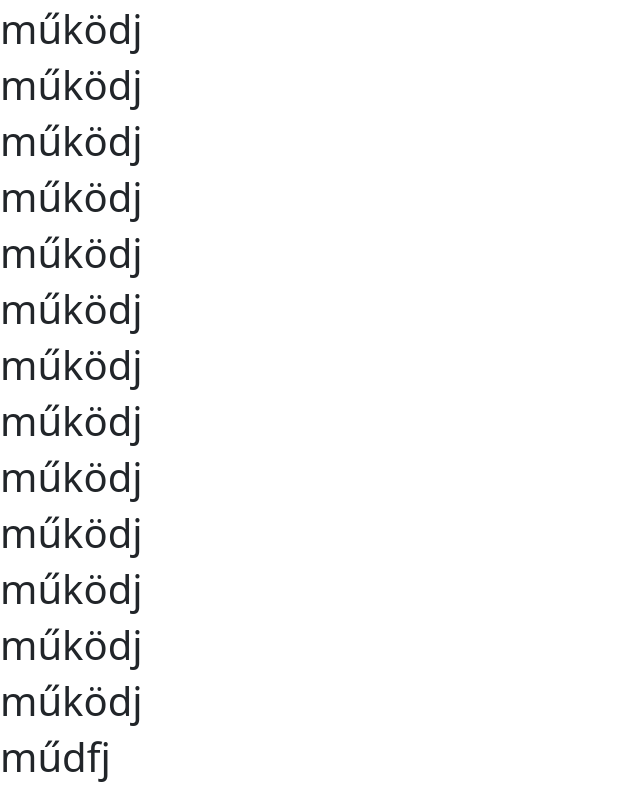
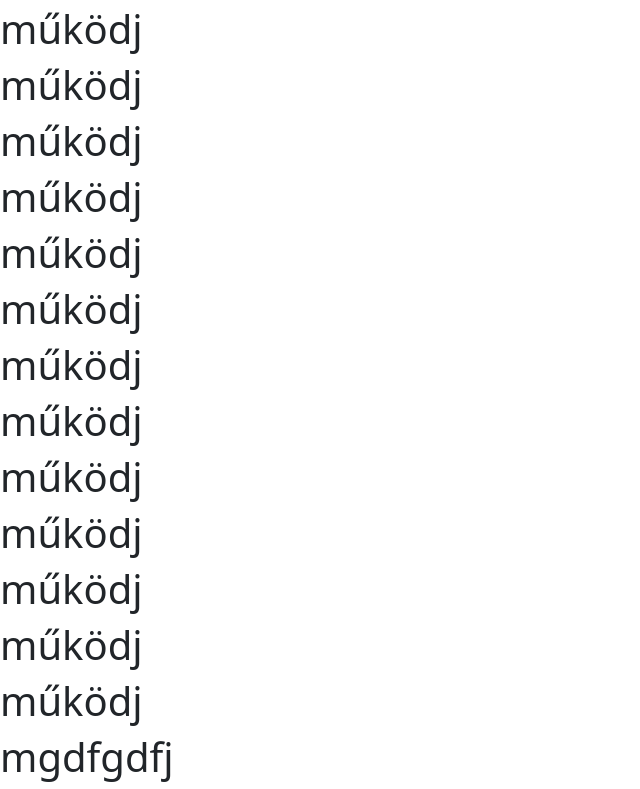
Before and after one commit to Adamka0111/IKT-projekt-munka, a plain HTML site: page index.html in a window 1280 px wide. Shown: the part 2963-3752 px from the top of the page, without its empty margins (0-640 px from the left). Drawn offline with nearby package versions, Linux system fonts and the light colour scheme.

Commit message:
Update index.html

```diff
--- a/index.html
+++ b/index.html
@@ -113,6 +113,6 @@
       <h1>működj</h1>
       <h1>működj</h1>
       <h1>működj</h1>
-      <h1>műdfj</h1>
+      <h1>mgdfgdfj</h1>
 </body>
 </html>
```
